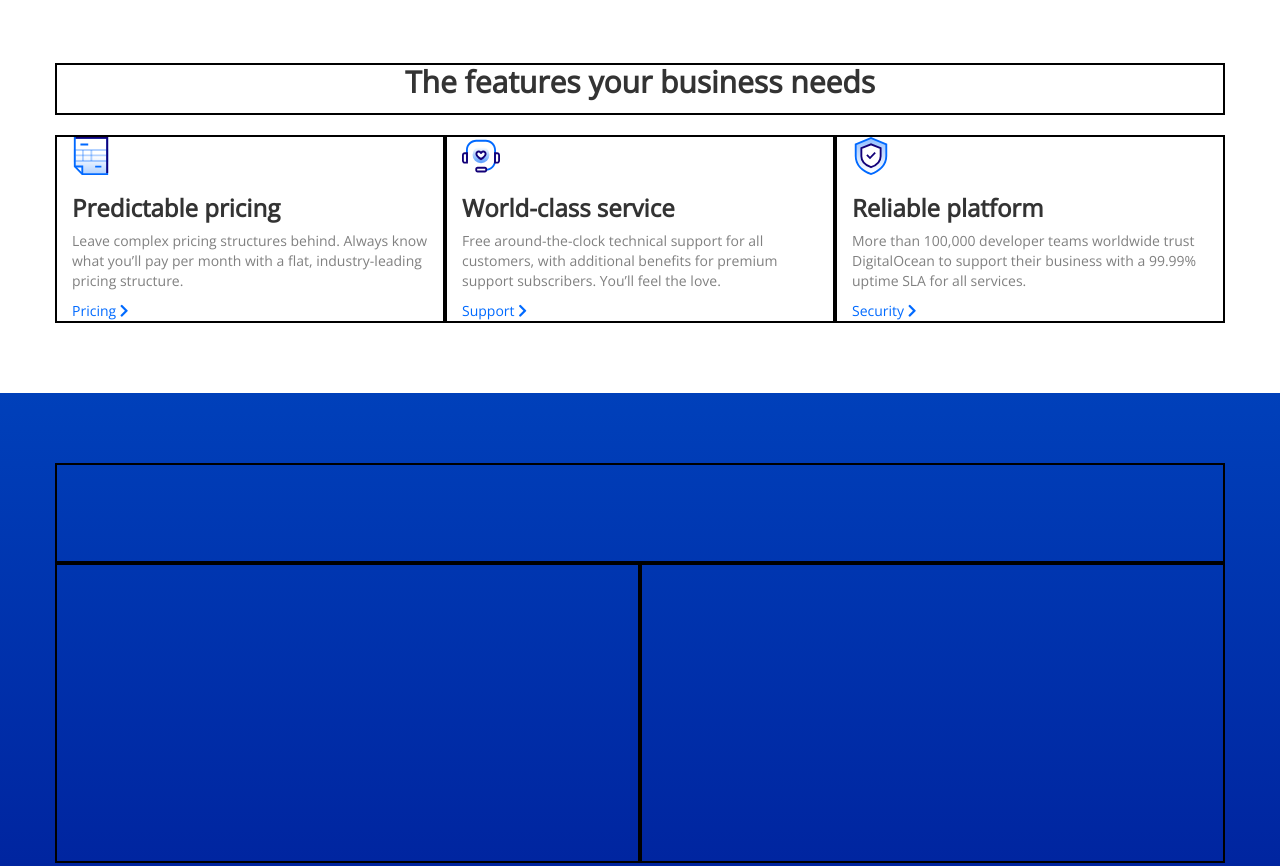
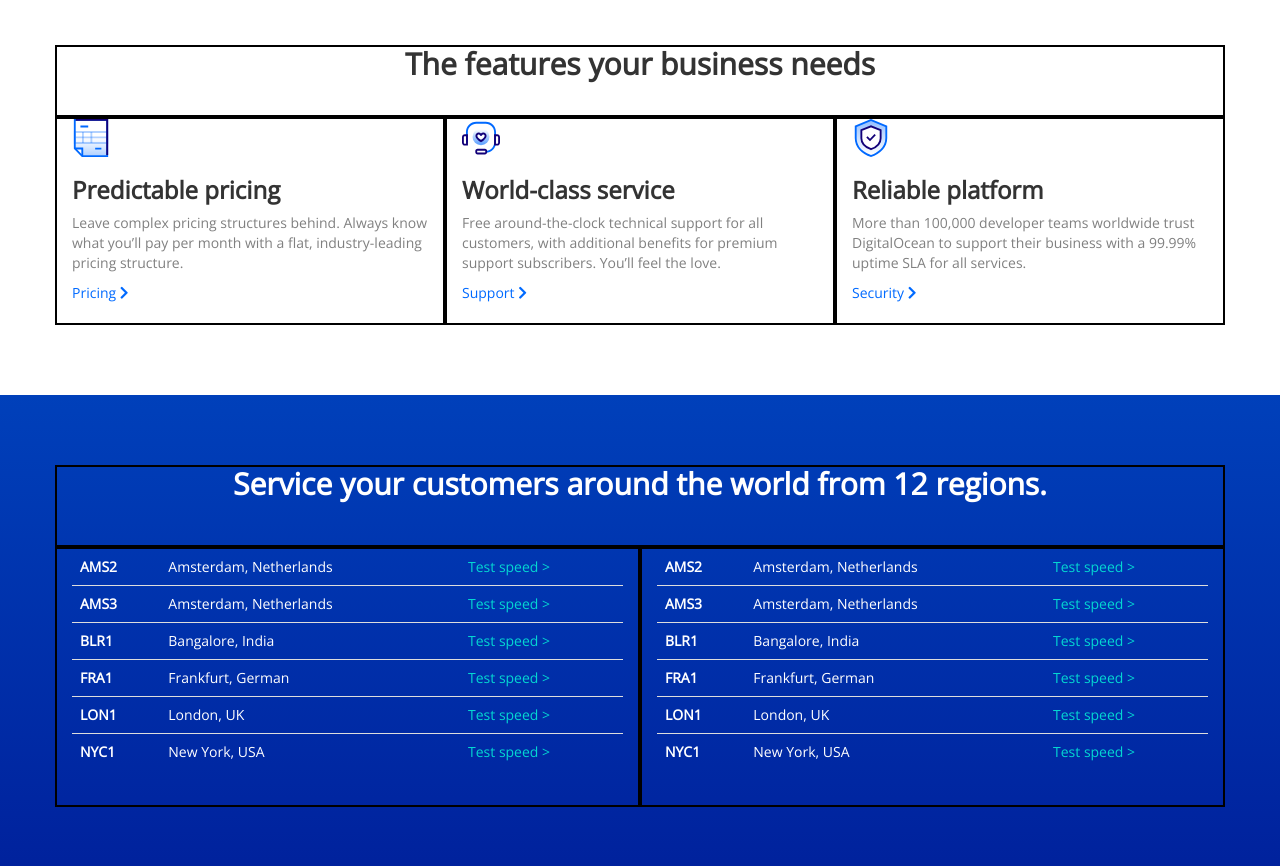
Before and after one commit to SimoneMicheletti/html-css-digitalocean, a plain HTML site: page index.html in a window 1280 px wide. Shown: the part 2960-3826 px from the top of the page. Drawn offline with nearby package versions, Linux system fonts and the light colour scheme.

Commit message:
Aggiunta sezione 5

```diff
--- a/css/style.css
+++ b/css/style.css
@@ -26,7 +26,6 @@ a {
 a:hover {
   color: #1633ff;
   text-decoration: none;
-  font-weight: bold;
 }
 
 h2 , h1 {
@@ -205,10 +204,6 @@ h2 {
   background-color: #f3f5f9;
 }
 
-#section3 [class*="col-"] {
-  min-height: 100px;
-}
-
 #section3 .row:last-child>[class*="col-"] {
   min-height: 400px;
 }
@@ -222,8 +217,8 @@ h2 {
 
 /* SECTION 4 - Built for business */
 
-#section4 .row:first-child{
-  margin-bottom: 20px;
+#section4 [class*="col-"] {
+  padding-bottom: 20px;
 }
 
 #section4 img {
@@ -233,20 +228,32 @@ h2 {
 
 
 
-
-
 /* SECTION 5 - Service around the world */
 
 #section5 {
   background-image: linear-gradient(#0040ba, #00219c);
+  color: white;
 }
 
 #section5 [class*="col-"] {
-  min-height: 100px;
+  padding-bottom: 30px;
 }
 
 #section5 .row:last-child>[class*="col-"] {
-  min-height: 300px;
+  padding-bottom: 15px;
+}
+
+.table > tbody > tr:first-child > td ,
+.table > tbody > tr:first-child > th {
+  border-top-width: 0;
+}
+
+.table a {
+  color: #04d7d2;
+}
+
+.table a:hover {
+  color: white;
 }
 
 
--- a/index.html
+++ b/index.html
@@ -314,16 +314,85 @@
     <section id="section5">
       <div class="container">
 
+        <!-- Section 5 top -->
         <div class="row">
-          <div class="col-xs-12">
-
+          <div class="col-xs-12 text-center">
+            <h2>Service your customers around the world from 12 regions.</h2>
           </div>
         </div>
 
         <div class="row">
+
+          <!-- Section 5 table 1 -->
           <div class="col-xs-12 col-md-6">
+            <table class="table">
+              <tr>
+                <th>AMS2</th>
+                <td>Amsterdam, Netherlands</td>
+                <td><a href="index.html">Test speed ></a></td>
+              </tr>
+              <tr>
+                <th>AMS3</th>
+                <td>Amsterdam, Netherlands</td>
+                <td><a href="index.html">Test speed ></a></td>
+              </tr>
+              <tr>
+                <th>BLR1</th>
+                <td>Bangalore, India</td>
+                <td><a href="index.html">Test speed ></a></td>
+              </tr>
+              <tr>
+                <th>FRA1</th>
+                <td>Frankfurt, German</td>
+                <td><a href="index.html">Test speed ></a></td>
+              </tr>
+              <tr>
+                <th>LON1</th>
+                <td>London, UK</td>
+                <td><a href="index.html">Test speed ></a></td>
+              </tr>
+              <tr>
+                <th>NYC1</th>
+                <td>New York, USA</td>
+                <td><a href="index.html">Test speed ></a></td>
+              </tr>
+            </table>
           </div>
+
+          <!-- Section 5 table 2 -->
           <div class="col-xs-12 col-md-6">
+            <table class="table">
+              <tr>
+                <th>AMS2</th>
+                <td>Amsterdam, Netherlands</td>
+                <td><a href="index.html">Test speed ></a></td>
+              </tr>
+              <tr>
+                <th>AMS3</th>
+                <td>Amsterdam, Netherlands</td>
+                <td><a href="index.html">Test speed ></a></td>
+              </tr>
+              <tr>
+                <th>BLR1</th>
+                <td>Bangalore, India</td>
+                <td><a href="index.html">Test speed ></a></td>
+              </tr>
+              <tr>
+                <th>FRA1</th>
+                <td>Frankfurt, German</td>
+                <td><a href="index.html">Test speed ></a></td>
+              </tr>
+              <tr>
+                <th>LON1</th>
+                <td>London, UK</td>
+                <td><a href="index.html">Test speed ></a></td>
+              </tr>
+              <tr>
+                <th>NYC1</th>
+                <td>New York, USA</td>
+                <td><a href="index.html">Test speed ></a></td>
+              </tr>
+            </table>
           </div>
         </div>
 
```
